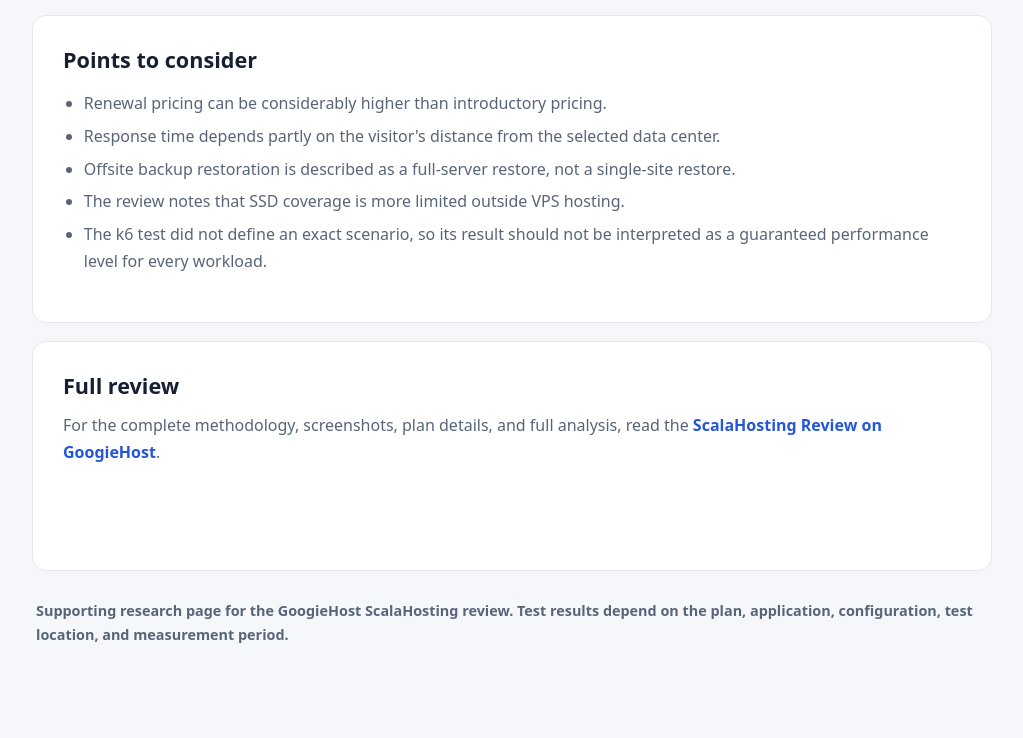
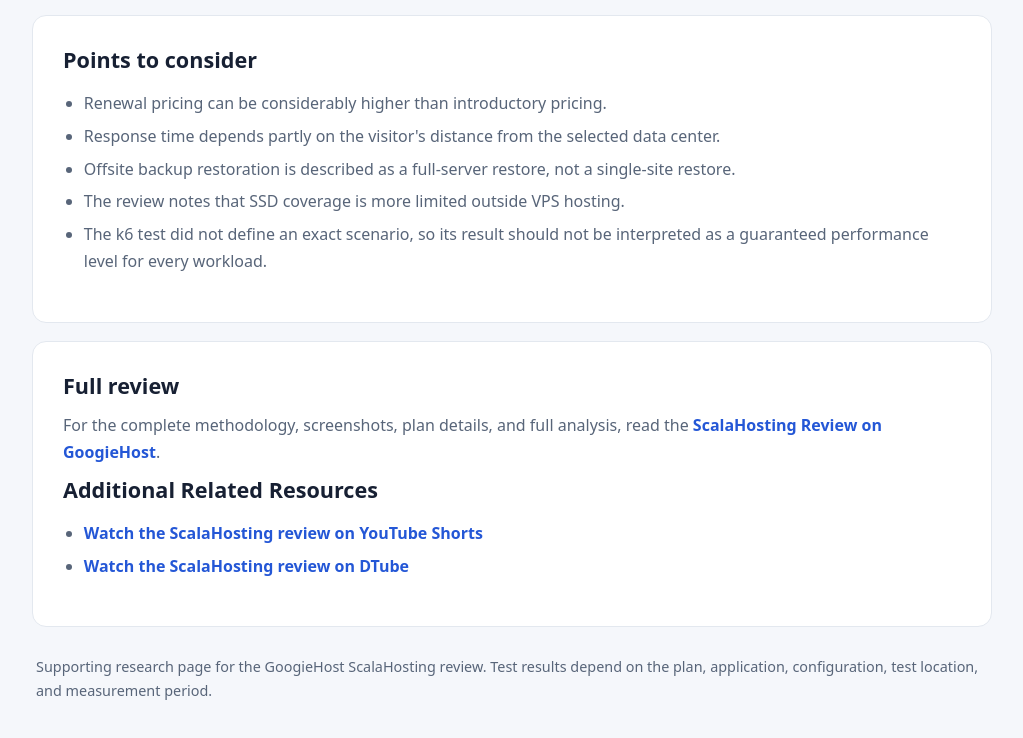
Before and after one commit to bestfreewebhosting/scalahosting-performance-data, a plain HTML site: page index.html in a window 1280 px wide. Shown: the part 1490-2228 px from the top of the page, without its empty margins (128-1151 px from the left). Before the commit the page ends 2204 px from the top, so only its background shows below. Drawn offline with Linux system fonts and the light colour scheme.

Commit message:
Add related video resources to live page

```diff
--- a/index.html
+++ b/index.html
@@ -78,11 +78,11 @@
   <section>
     <h2>Full review</h2>
     <p>For the complete methodology, screenshots, plan details, and full analysis, read the <a href="https://googiehost.com/blog/scalahosting-review/">ScalaHosting Review on GoogieHost</a>.</p>
-    <p>
-    <a href= https://youtube.com/shorts/8SpplUtWHjI?si=vs8Ihz9hGUqAf3eg </a>
-   <br>  <a href= https://d.tube/watch/QjqvWrq2AsXogt9F4e1dXX </a>
-   </br>
-    </p>
+    <h2>Additional Related Resources</h2>
+    <ul>
+      <li><a href="https://youtube.com/shorts/8SpplUtWHjI?si=vs8Ihz9hGUqAf3eg" target="_blank" rel="noopener noreferrer">Watch the ScalaHosting review on YouTube Shorts</a></li>
+      <li><a href="https://d.tube/watch/QjqvWrq2AsXogt9F4e1dXX" target="_blank" rel="noopener noreferrer">Watch the ScalaHosting review on DTube</a></li>
+    </ul>
   </section>
 
   <footer>Supporting research page for the GoogieHost ScalaHosting review. Test results depend on the plan, application, configuration, test location, and measurement period.</footer>
```
